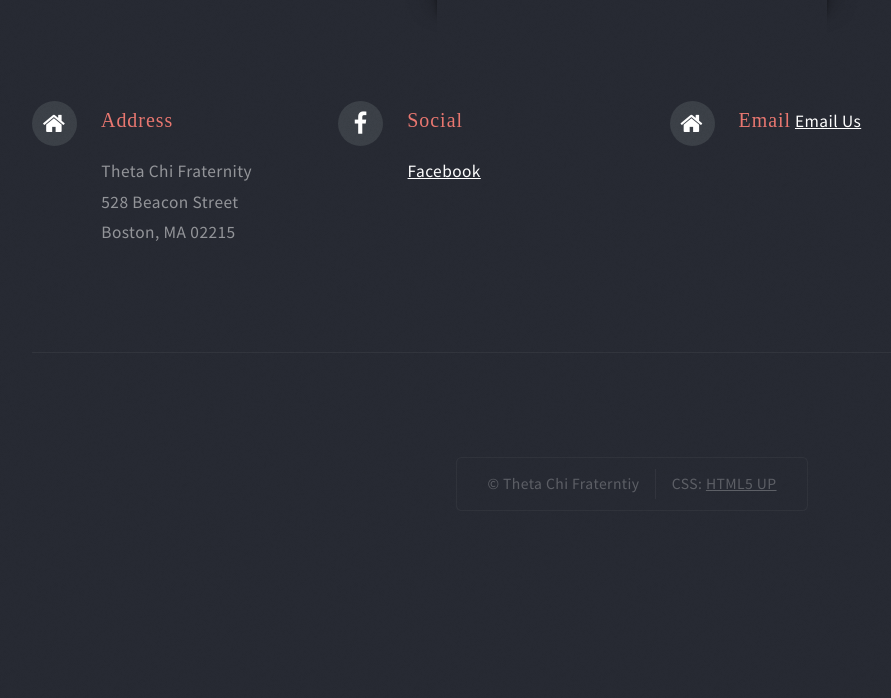
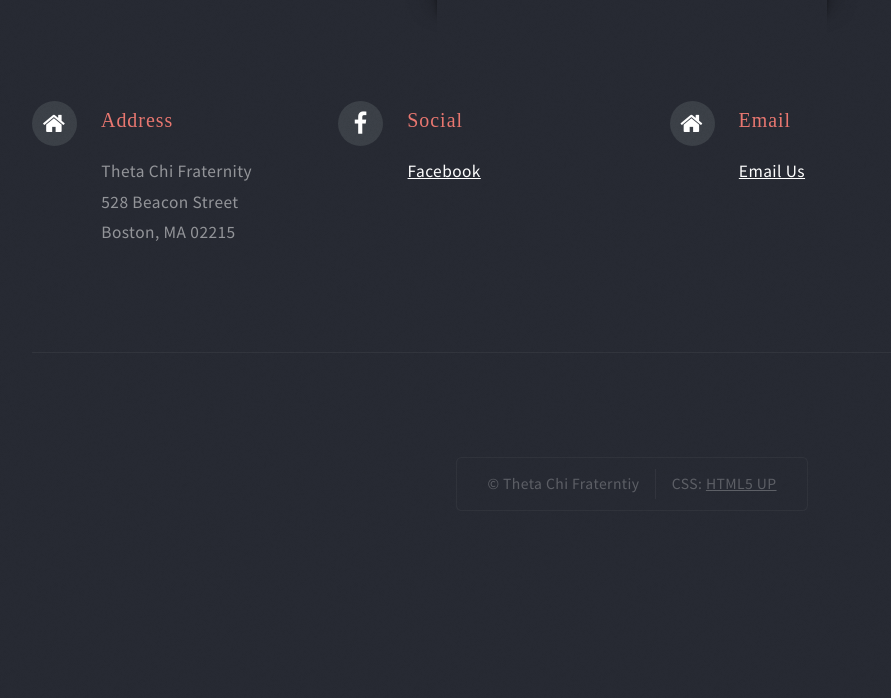
Before and after one commit to origamimagiro/OXWebsite, a Django app: page /main/ in a window 1280 px wide. Shown: the part 5460-6158 px from the top of the page, without its empty margins (8-899 px from the left). Run offline with Django 3.2, Linux system fonts and the light colour scheme; parts of the project's set-up code (start-up, migrations or seed data) failed here and were passed over; some libraries are stand-ins or nearby versions.

Commit message:
Attempting to get font awesome to work again

```diff
--- a/site/assets/css/main.css
+++ b/site/assets/css/main.css
@@ -1,5 +1,6 @@
 @import url("http://fonts.googleapis.com/css?family=Source+Sans+Pro:400,400italic,700,900");
-@import url("font-awesome.min.css");
+/*@import url("font-awesome.min.css");
+*/@import url("https://netdna.bootstrapcdn.com/font-awesome/4.2.0/css/font-awesome.min.css");
 
 /*
 	Escape Velocity by HTML5 UP
--- a/site/index.html
+++ b/site/index.html
@@ -198,7 +198,10 @@
 											<div class="6u 12u(mobile)">
 												<section>
 													<h3 class="icon fa fa-home">Email</h3>
-													<a href="mailto:tc-president@mit.edu?Subject=From%20Website" target="_top">Email Us</a>												</section>
+													<p>
+														<a href="mailto:tc-president@mit.edu?Subject=From%20Website" target="_top">Email Us</a>
+													</p>
+												</section>
 											</div>
 										</div>
 									</section>
```
